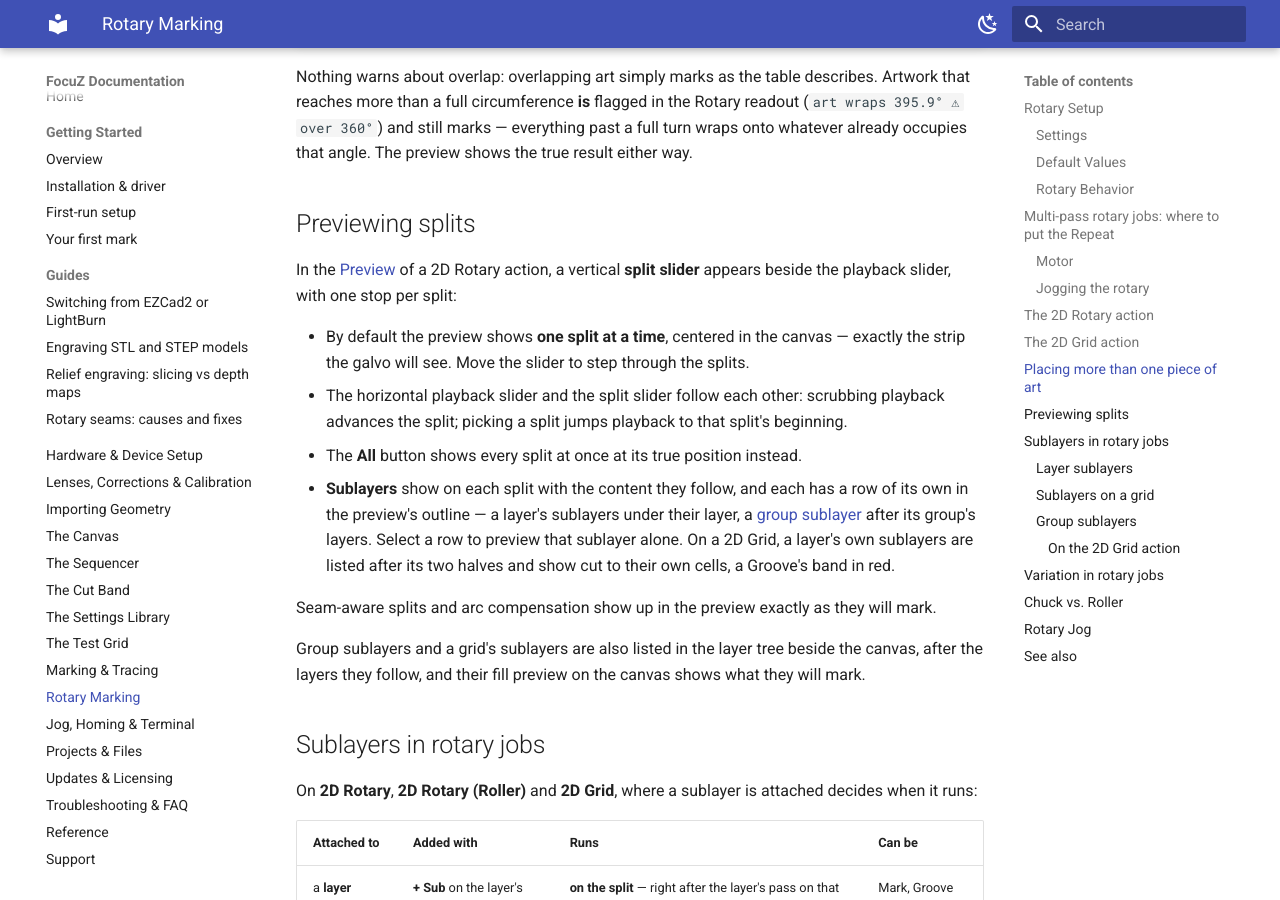
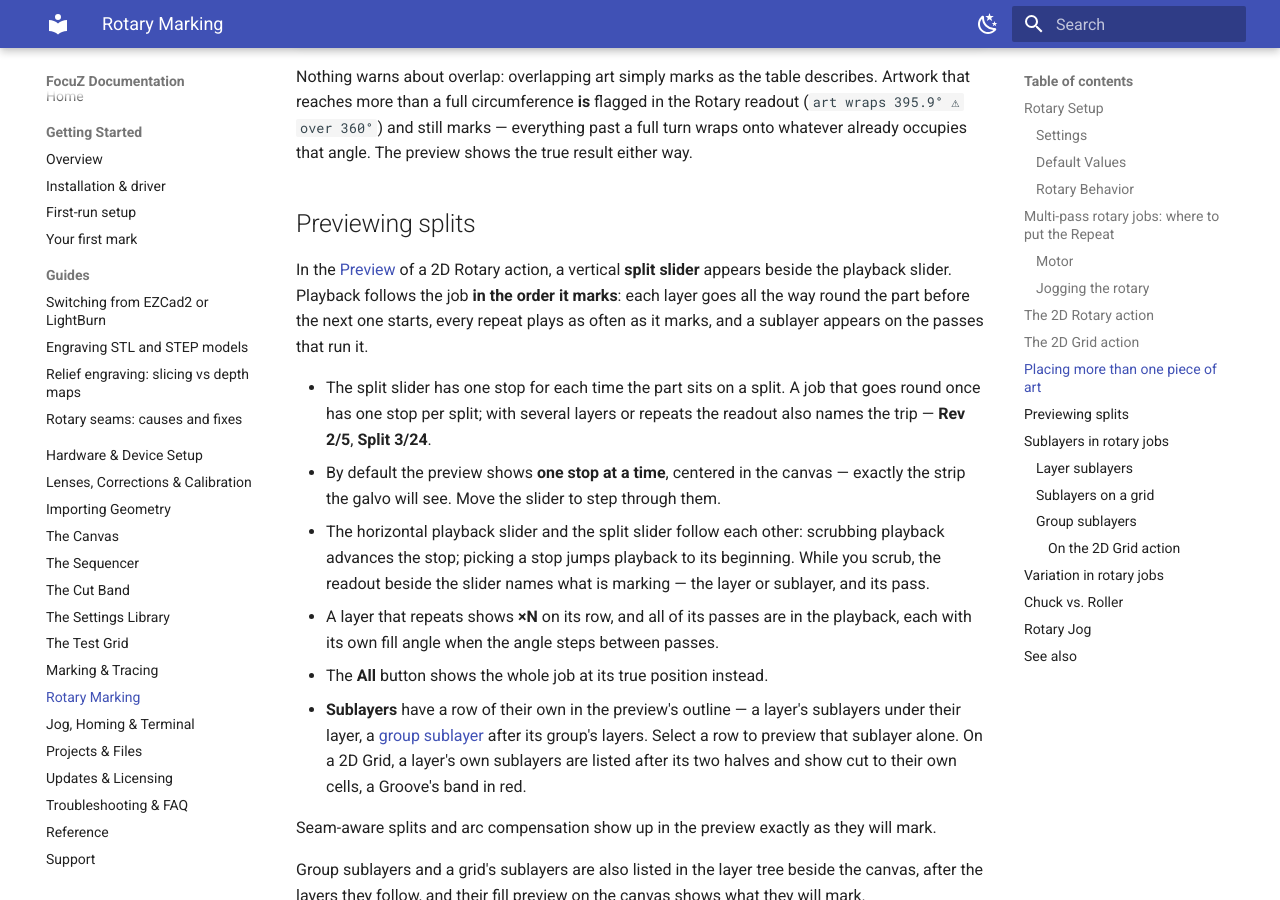
Before and after one commit to Lokahi-Shop/focuz-docs, an MkDocs documentation site: the page built from docs/rotary.md, in a window 1280 px wide and 900 px high, scrolled down 8628 px. Built offline with MkDocs 1.6.1 and Material for MkDocs 9.7.7, drawn with Linux system fonts in a browser that asks for light colours.

Commit message:
Rotary: preview playback follows the marking order
Co-Authored-By: Claude Fable 5.1 <noreply@anthropic.com>

```diff
--- a/docs/rotary.md
+++ b/docs/rotary.md
@@ -320,18 +320,25 @@ whatever already occupies that angle. The preview shows the true result either w
 ## Previewing splits
 
 In the [Preview](marking-tracing.md) of a 2D Rotary action, a vertical **split slider** appears
-beside the playback slider, with one stop per split:
+beside the playback slider. Playback follows the job **in the order it marks**: each layer goes
+all the way round the part before the next one starts, every repeat plays as often as it marks,
+and a sublayer appears on the passes that run it.
 
-- By default the preview shows **one split at a time**, centered in the canvas — exactly the
-  strip the galvo will see. Move the slider to step through the splits.
+- The split slider has one stop for each time the part sits on a split. A job that goes round
+  once has one stop per split; with several layers or repeats the readout also names the trip —
+  **Rev 2/5**, **Split 3/24**.
+- By default the preview shows **one stop at a time**, centered in the canvas — exactly the
+  strip the galvo will see. Move the slider to step through them.
 - The horizontal playback slider and the split slider follow each other: scrubbing playback
-  advances the split; picking a split jumps playback to that split's beginning.
-- The **All** button shows every split at once at its true position instead.
-- **Sublayers** show on each split with the content they follow, and each has a row of its own in
-  the preview's outline — a layer's sublayers under their layer, a
-  [group sublayer](#group-sublayers) after its group's layers. Select a row to preview that
-  sublayer alone. On a 2D Grid, a layer's own sublayers are listed after its two halves and show
-  cut to their own cells, a Groove's band in red.
+  advances the stop; picking a stop jumps playback to its beginning. While you scrub, the
+  readout beside the slider names what is marking — the layer or sublayer, and its pass.
+- A layer that repeats shows **×N** on its row, and all of its passes are in the playback, each
+  with its own fill angle when the angle steps between passes.
+- The **All** button shows the whole job at its true position instead.
+- **Sublayers** have a row of their own in the preview's outline — a layer's sublayers under
+  their layer, a [group sublayer](#group-sublayers) after its group's layers. Select a row to
+  preview that sublayer alone. On a 2D Grid, a layer's own sublayers are listed after its two
+  halves and show cut to their own cells, a Groove's band in red.
 
 Seam-aware splits and arc compensation show up in the preview exactly as they will mark.
 
```
